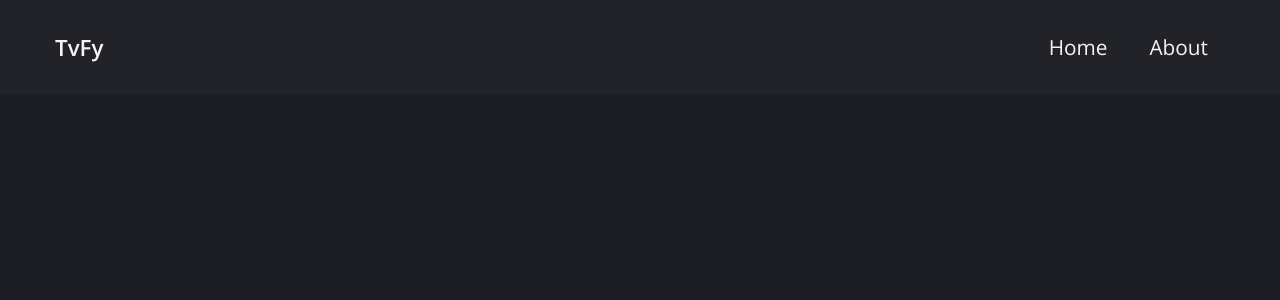
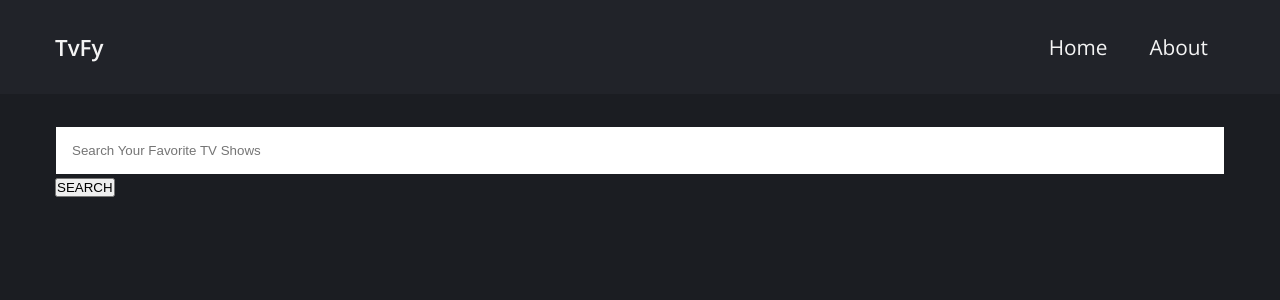
Before and after one commit to maxly20/React-Showsify, a React (Create React App) app: page / in a window 1280 px wide. Shown: the top 300 px of the page. Built offline with nearby package versions, Linux system fonts and the light colour scheme.

Commit message:
fixing color variables

```diff
--- a/src/components/Searchbar.js
+++ b/src/components/Searchbar.js
@@ -1,7 +1,26 @@
+import { useState } from 'react';
+
 const Searchbar = () => {
-  return <div className='searchbar'>
-
-  </div>;
+  const [searchTerm, setSearchTerm] = useState('');
+  const onSearchHandler = e => {
+    e.preventDefault();
+    console.log('searching shows');
+  };
+  return (
+    <div className='searchbar'>
+      <form className='searchbar__form'>
+        <input
+          type='text'
+          placeholder='Search Your Favorite TV Shows'
+          value={searchTerm}
+          onChange={e => setSearchTerm(e.target.value)}
+        />
+        <button className='btn btn-block' onClick={onSearchHandler}>
+          SEARCH
+        </button>
+      </form>
+    </div>
+  );
 };
 
 export default Searchbar;
--- a/src/scss/_global.scss
+++ b/src/scss/_global.scss
@@ -8,6 +8,6 @@
 }
 body {
   font-family: 'Open Sans', sans-serif;
-  background-color: #1b1d22;
-  color: #f4f4f4;
+  background-color: var(--color-main);
+  color: var(--color-text-main);
 }
--- a/src/scss/_navbar.scss
+++ b/src/scss/_navbar.scss
@@ -1,6 +1,6 @@
 .navbar {
   padding: 1rem;
-  background-color: #212329;
+  background-color: var(--color-nav);
 }
 .navbar__nav {
   display: flex;
@@ -10,11 +10,11 @@
 .nav__brand {
   a {
     font-size: 1.4rem;
-    color: #f4f4f4;
+    color: var(--color-text-main);
     text-decoration: none;
     transition: all 0.2s ease-in-out;
     &:hover {
-      color: #5fd4c9;
+      color: var(--color-text-hover);
     }
   }
 }
@@ -27,15 +27,15 @@
   a {
     display: block;
     padding: 1rem;
-    color: #f4f4f4;
+    color: var(--color-text-main);
     text-decoration: none;
     margin-left: 0.5rem;
-    border: 1px solid #212329;
+    border: 1px solid var(--color-nav);
     font-size: 1.3rem;
     transition: all 0.2s ease-in-out;
     &:hover {
-      border-bottom: 1px solid #5fd4c9;
-      color: #5fd4c9;
+      border-bottom: 1px solid var(--color-text-hover);
+      color: var(--color-text-hover);
     }
   }
 }
--- a/src/scss/_searchbar.scss
+++ b/src/scss/_searchbar.scss
@@ -0,0 +1,11 @@
+.searchbar {
+  width: 100%;
+  margin: 2rem 0;
+}
+.searchbar__form {
+  input {
+    width: 100%;
+    padding: 1rem;
+    border: 1px solid var(--color-main);
+  }
+}
--- /dev/null
+++ b/src/scss/_variables.scss
@@ -0,0 +1,7 @@
+:root {
+  --color-nav: #212329;
+
+  --color-main: #1b1d22;
+  --color-text-hover: #c16bc9;
+  --color-text-main: #f4f4f4;
+}
--- a/src/scss/main.scss
+++ b/src/scss/main.scss
@@ -2,3 +2,4 @@
 @import './home';
 @import './navbar';
 @import './searchbar';
+@import './variables';
```
